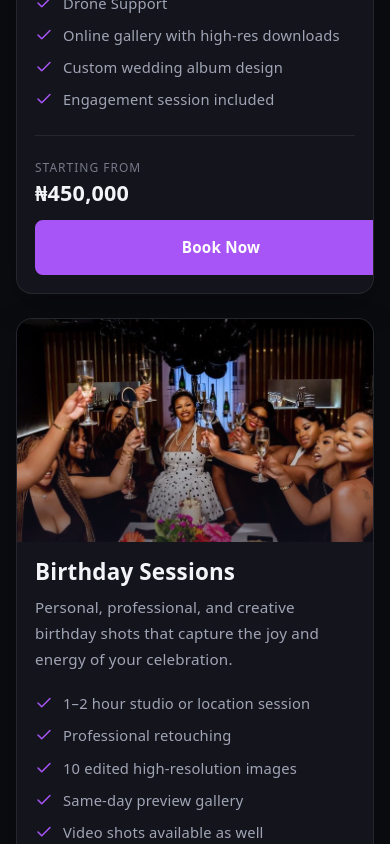
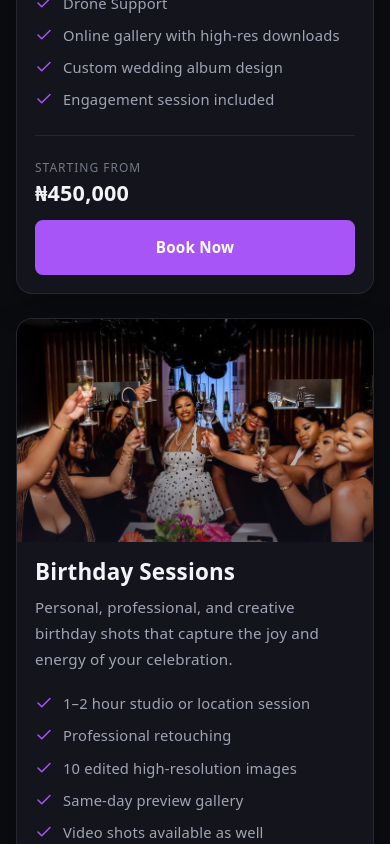
Before and after one commit to Ekemzzz/Photo-website, a React (Vite) app: page / in a window 390 px wide. Shown: the part 5800-6644 px from the top of the page. Built offline with nearby package versions, Linux system fonts and the light colour scheme.

Commit message:
update service card styles for improved layout and responsiveness

```diff
--- a/src/App.css
+++ b/src/App.css
@@ -1667,6 +1667,7 @@
   align-items: center;
   justify-content: space-between;
   gap: 16px;
+  flex-wrap: wrap;
   margin-top: auto;
   padding-top: 20px;
   border-top: 1px solid var(--border);
@@ -1697,7 +1698,7 @@
   display: inline-flex;
   align-items: center;
   justify-content: center;
-  padding: 12px 28px;
+  padding: 12px 24px;
   border-radius: 8px;
   font-size: 0.95rem;
   font-weight: 600;
@@ -1707,6 +1708,7 @@
   border: 2px solid var(--accent);
   transition: all 0.3s ease;
   white-space: nowrap;
+  box-sizing: border-box;
 }
 
 .service-card__cta:hover {
@@ -1826,6 +1828,17 @@
 
   .services-list__grid {
     gap: 24px;
+  }
+
+  .service-card__footer {
+    flex-direction: column;
+    align-items: stretch;
+    gap: 14px;
+  }
+
+  .service-card__cta {
+    width: 100%;
+    text-align: center;
   }
 }
 
```
